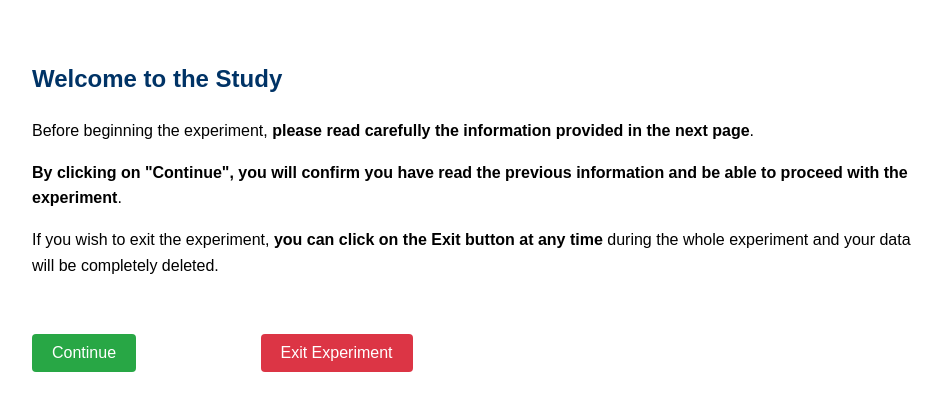
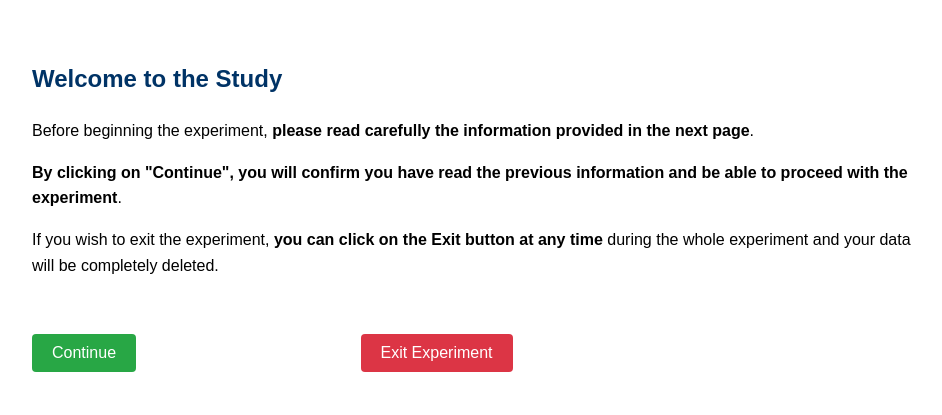
Before and after one commit to dcp-lab/experience_of_trust_data, a plain HTML site: page pre_information.html in a window 1280 px wide. Shown: the whole page, without its empty margins (158-1100 px from the left). Drawn offline with Linux system fonts and the light colour scheme.

Commit message:
Update pre_information.html

```diff
--- a/pre_information.html
+++ b/pre_information.html
@@ -16,7 +16,7 @@
 <p><b>By clicking on "Continue", you will confirm you have read the previous information and be able to proceed with the experiment</b>.</p>
 <p>If you wish to exit the experiment, <b>you can click on the Exit button at any time</b> during the whole experiment and your data will be completely deleted.</p>
 <button style="background-color: #28a745; color: white; padding: 10px 20px; border: none; border-radius: 4px; margin-right: 20px;">Continue</button>
-<button onclick="confirmExit()" style="background-color: #dc3545; color: white; padding: 10px 20px; border: none; border-radius: 4px; margin-left: 100px;">Exit Experiment</button>
+<button onclick="confirmExit()" style="background-color: #dc3545; color: white; padding: 10px 20px; border: none; border-radius: 4px; margin-left: 200px;">Exit Experiment</button>
 
 <script>
 function confirmExit() {
```
